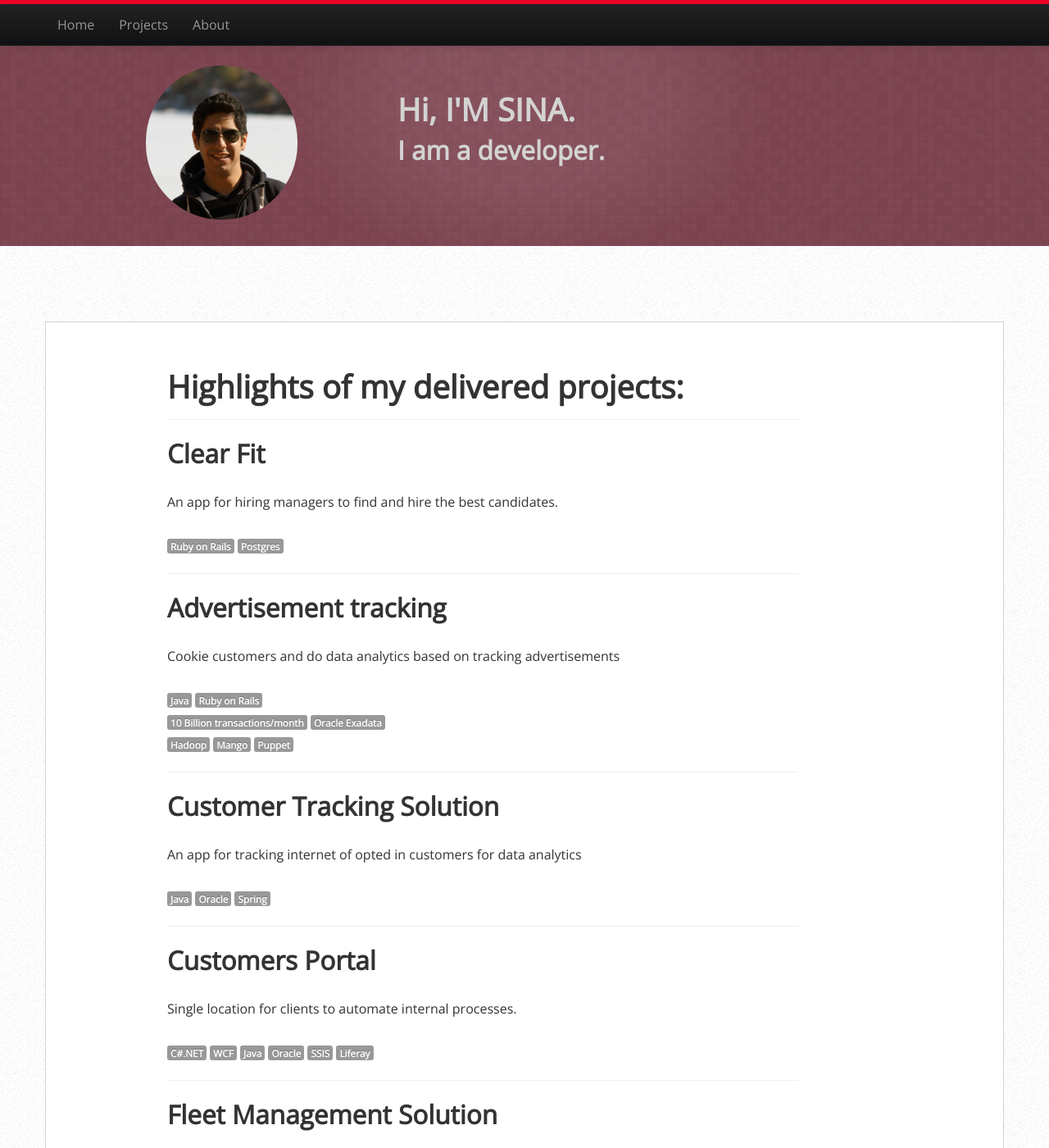
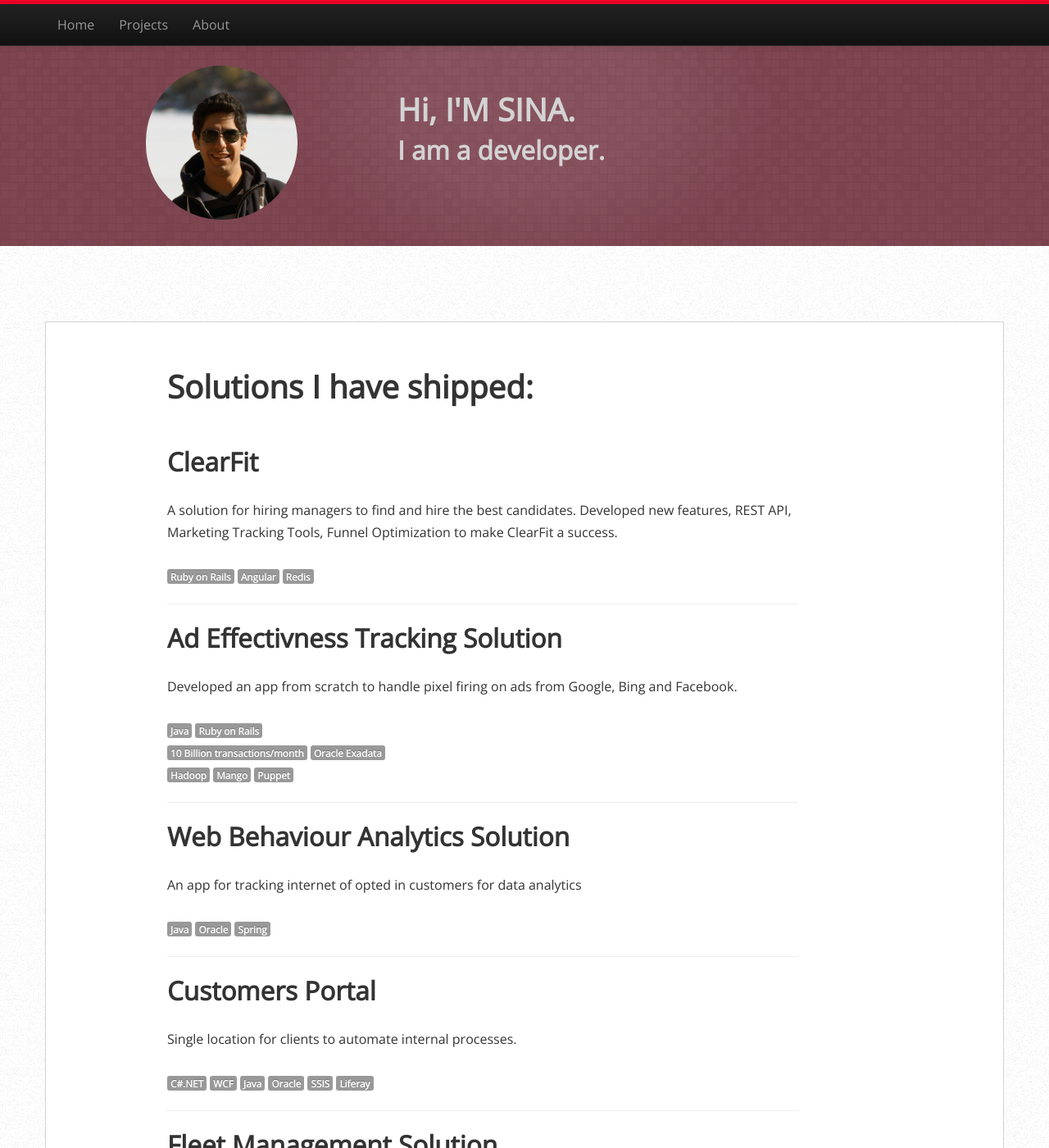
Before and after one commit to sinajahan/sinajahan.github.com, a Jekyll site: the page built from projects.html, in a window 1280 px wide and 1400 px high. Shown: the whole window at 82% size. Built offline with Jekyll 4.4.1, drawn with Linux system fonts in a browser that asks for light colours; nearby versions of some CDN libraries; Markdown is read by kramdown in place of the engine named in the settings.

Commit message:
minor changes to projects page

```diff
--- a/projects.html
+++ b/projects.html
@@ -10,17 +10,18 @@ title: Sina Jahan
         <div class="span1">&nbsp;</div>
         <div class="span8">
           <h1>
-            Highlights of my delivered projects:
+            Solutions I have shipped:
           </h1>
-          <hr>
-          <h2>Clear Fit</h2>
-          <p>An app for hiring managers to find and hire the best candidates.</p>
+          <p></p>
+          <h2>ClearFit</h2>
+          <p>A solution for hiring managers to find and hire the best candidates. Developed new features, REST API, Marketing Tracking Tools, Funnel Optimization to make ClearFit a success.</p>
           <span class="label">Ruby on Rails</span>
-          <span class="label">Postgres</span>
+          <span class="label">Angular</span>
+          <span class="label">Redis</span>
           <hr>
 
-          <h2>Advertisement tracking</h2>
-          <p>Cookie customers and do data analytics based on tracking advertisements</p>
+          <h2>Ad Effectivness Tracking Solution</h2>
+          <p>Developed an app from scratch to handle pixel firing on ads from Google, Bing and Facebook.</p>
           <span class="label">Java</span>
           <span class="label">Ruby on Rails</span>
           <br>
@@ -32,7 +33,7 @@ title: Sina Jahan
           <span class="label">Puppet</span>
           <hr>
 
-          <h2>Customer Tracking Solution</h2>
+          <h2>Web Behaviour Analytics Solution</h2>
           <p>An app for tracking internet of opted in customers for data analytics</p>
           <span class="label">Java</span>
           <span class="label">Oracle</span>
```
